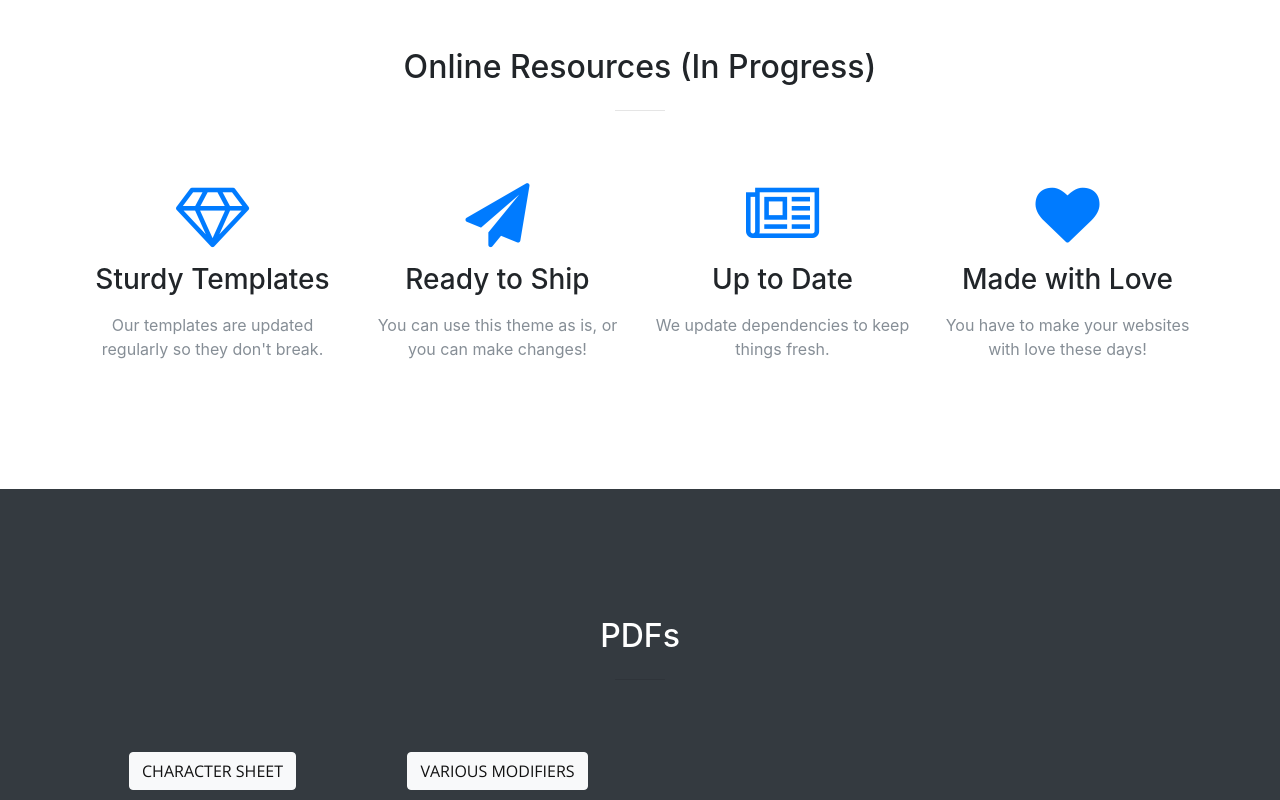
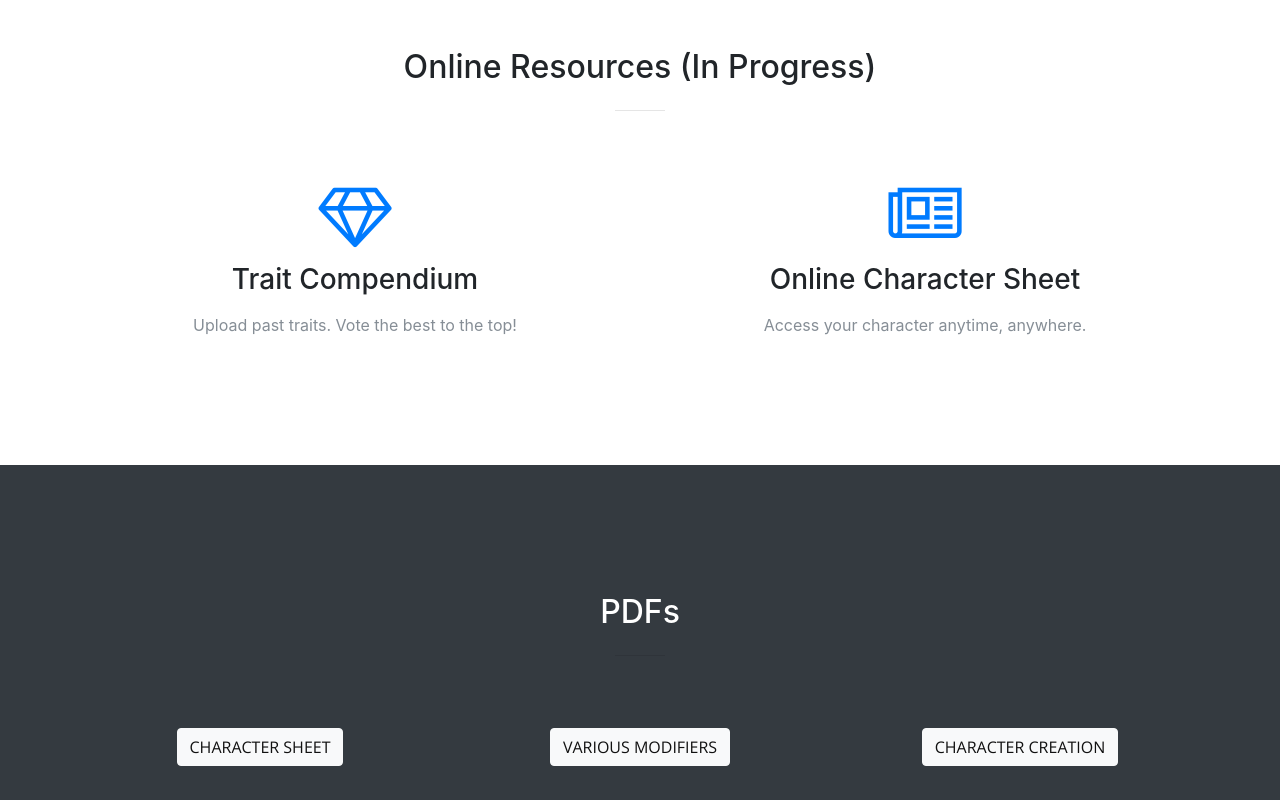
Before and after one commit to Bumler/The-System, a website with bundled scripts: page index.html in a window 1280 px wide. Shown: the part 880-1680 px from the top of the page. Built offline with nearby package versions, Linux system fonts and the light colour scheme.

Commit message:
Made updates to index

```diff
--- a/index.html
+++ b/index.html
@@ -79,32 +79,18 @@
       </div>
       <div class="container">
         <div class="row">
-          <div class="col-lg-3 col-md-6 text-center">
+          <div class="col-md-6 text-center">
             <div class="service-box mt-5 mx-auto">
               <i class="fa fa-4x fa-diamond text-primary mb-3 sr-icons"></i>
-              <h3 class="mb-3">Sturdy Templates</h3>
-              <p class="text-muted mb-0">Our templates are updated regularly so they don't break.</p>
+              <h3 class="mb-3">Trait Compendium</h3>
+              <p class="text-muted mb-0">Upload past traits. Vote the best to the top!</p>
             </div>
           </div>
-          <div class="col-lg-3 col-md-6 text-center">
-            <div class="service-box mt-5 mx-auto">
-              <i class="fa fa-4x fa-paper-plane text-primary mb-3 sr-icons"></i>
-              <h3 class="mb-3">Ready to Ship</h3>
-              <p class="text-muted mb-0">You can use this theme as is, or you can make changes!</p>
-            </div>
-          </div>
-          <div class="col-lg-3 col-md-6 text-center">
+          <div class="col-md-6 text-center">
             <div class="service-box mt-5 mx-auto">
               <i class="fa fa-4x fa-newspaper-o text-primary mb-3 sr-icons"></i>
-              <h3 class="mb-3">Up to Date</h3>
-              <p class="text-muted mb-0">We update dependencies to keep things fresh.</p>
-            </div>
-          </div>
-          <div class="col-lg-3 col-md-6 text-center">
-            <div class="service-box mt-5 mx-auto">
-              <i class="fa fa-4x fa-heart text-primary mb-3 sr-icons"></i>
-              <h3 class="mb-3">Made with Love</h3>
-              <p class="text-muted mb-0">You have to make your websites with love these days!</p>
+              <h3 class="mb-3">Online Character Sheet</h3>
+              <p class="text-muted mb-0">Access your character anytime, anywhere.</p>
             </div>
           </div>
         </div>
@@ -122,11 +108,14 @@
         </div>
         <div class="container">
           <div class="row">
-            <div class="mt-5 col-lg-3 col-md-6 text-center">
+            <div class="mt-5 col-lg-4 col-md-6 text-center">
               <a class="btn btn-light btn-xl sr-button" href="THE System V 1.pdf">Character Sheet</a>
             </div>
-            <div class="mt-5 col-lg-3 col-md-6 text-center">
+            <div class="mt-5 col-lg-4 col-md-6 text-center">
               <a class="btn btn-light btn-xl sr-button" href="Various Modifiers.pdf">Various Modifiers</a>
+            </div>
+            <div class="mt-5 col-lg-4 col-md-12 text-center">
+              <a class="btn btn-light btn-xl sr-button" href="Various Modifiers.pdf">Character Creation</a>
             </div>
           </div>
         </div>
```
